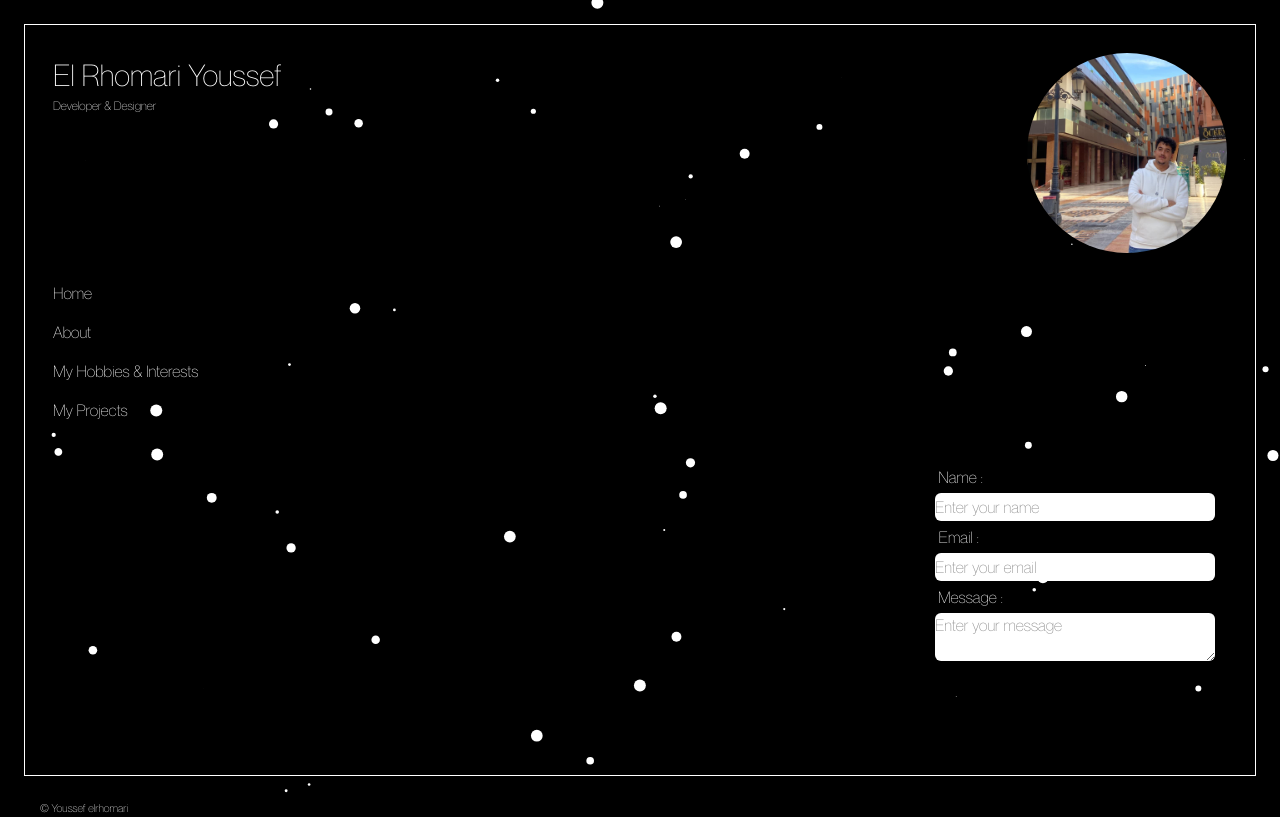
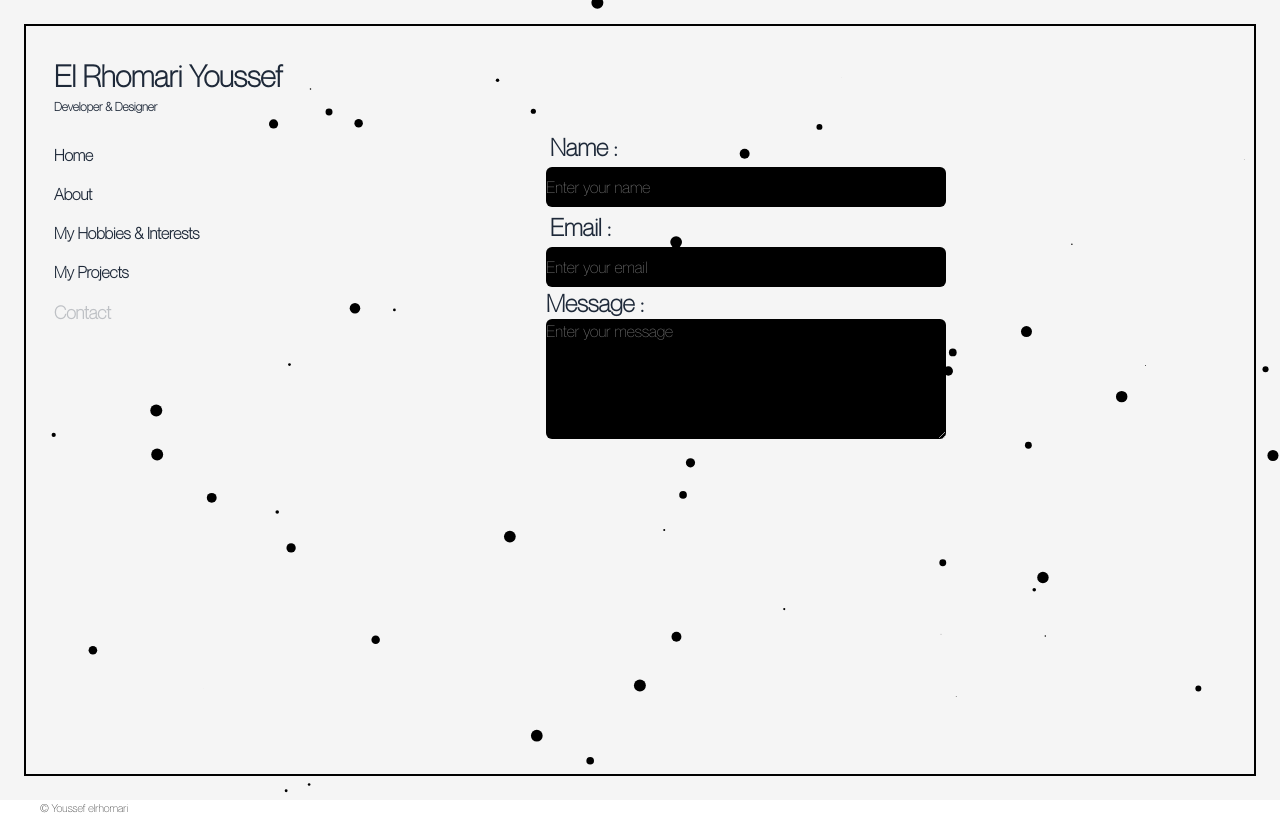
Before and after one commit to youssefeeeeee/Youssef-Portfolio, a Next.js app: page /contact in a window 1280 px wide. Built offline with nearby package versions, Linux system fonts and the light colour scheme.

Commit message:
new updates

```diff
--- a/app/Myprojects/page.js
+++ b/app/Myprojects/page.js
@@ -1,21 +1,54 @@
+"use client";
+import Navbar from "../components/page";
+import { useEffect, useRef } from "react";
+export default function Projects() {
+    const videoref = useRef([]);
+    useEffect(() => {
+        const observer = new IntersectionObserver(
+            (entries) => {
+                entries.forEach((entry) => {
+                    const video = entry.target;
+                    if(entry.isIntersecting){
+                        video.play();
+                    }
+                    else{
+                        video.pause();
+                    }
+                });
+            },
+            {threshold: 0.5}
+        );
+        videoref.current.forEach((video) =>{
+            if(video){
+                observer.observe(video);
+            }
+        })
+        return () => {
+           videoref.current.forEach((video) =>{
+            if(video){
+                observer.unobserve(video);
+            }
+        })
+        };
+    },[]);
 
-import Navbar from "../components/page";
-export default function Projects() {
     return (
         <div className="overflow-hidden">
             <Navbar/>
-            <div className="text-white flex justify-between ">
+            <div className="text-gray-800 flex justify-between ">
                 <div className="ml-10 mt-3">
                 <h2 className="text-2xl font-bold ">Mini-Game “Super voiture 2D” – C++ & SFML </h2>
                 <p> Developed a 2D car game using SFML library. </p>
                 <p> Implemented collision logic, scoring system, and obstacle generation. </p>
-                <a href="https://github.com/youssefeeeeee/Super-voiture-2D" className="bg-blue-950 rounded-md block w-30 p-1 text-center mt-2">GitHub</a>
+                <video src="/demovoi.mp4" muted playsInline className=" rounded-sm  w-100 h-50" ref={ (el) => {videoref.current[0] = el}}></video>
+                <a href="https://github.com/youssefeeeeee/Super-voiture-2D" className="bg-blue-950 text-white rounded-md block w-30 p-1 text-center mt-2">GitHub</a>
                 </div>
                 <div className="mt-3">
                 <h2 className="text-2xl font-bold ">Relational Database Project – SQL & MySQL </h2>
                 <p>Designed and implemented a relational database for a mock e-commerce store.</p>
                 <p> Created SQL queries for data management, reporting, and joins. </p>
-                <a href="https://github.com/youssefeeeeee/Projet-BDD" className="bg-blue-950 rounded-md w-30 p-1 block mt-2 text-center">GitHub</a>
+                <video src="/demoho.mp4" muted playsInline className=" rounded-sm  w-100 h-50" ref={(el) => {videoref.current[1] = el}}></video>
+                <a href="https://github.com/youssefeeeeee/Projet-BDD" className="bg-blue-950 text-white rounded-md w-30 p-1 block mt-2 text-center">GitHub</a>
                 </div>
             </div>
         </div>
--- a/app/about/page.js
+++ b/app/about/page.js
@@ -1,17 +1,21 @@
 import Navbar from "../components/page";
+import Image from "next/image";
 export default function About() {
   return (
     <div className="">
       <Navbar/>
-            {/*<h1 className="">About Me</h1>*/}
-            <div className="flex flex-col items-end mt-20">
-            <p className="text-white w-1/3">
+            <div className="flex  mt-10 translate-x-100">
+            <Image src="/port pic.jpg" width={200} height={200} className="rounded-full " alt="pic"/>
+            <div className="m-2">
+            <h1 className="text-gray-900 font-extrabold text-2xl mr-50 mb-2">About Me</h1>
+            <p className="text-gray-800 font-bold w-1/3">
                 My name is <strong>Youssef Elrhomari</strong>, a Computer Science student passionate
                 about software development and cybersecurity.
                 My goal is to become a cybersecurity expert by combining my skills in
                 programming, networking, and systems to build secure and innovative solutions.
             </p>
             </div>
+            </div>
     </div>
   )
 }
--- a/app/components/bg.js
+++ b/app/components/bg.js
@@ -52,7 +52,7 @@ export default function Bg() {
       const delta = time - prevTime;
 
       // Clear (full opaque black)
-      ctx.fillStyle = 'rgba(0, 0, 0, 1)';
+      ctx.fillStyle = 'rgba(245, 245, 245, 1)';
       ctx.fillRect(0, 0, c.width / dpr, c.height / dpr);
 
       const cx = (c.width / dpr) / 2;
@@ -60,7 +60,7 @@ export default function Bg() {
       const t = performance.now() * 0.001;
 
       const count = 100;
-      ctx.fillStyle = 'white';
+      ctx.fillStyle = 'black';
       const radius = 60;
       const diameter = radius * 2;
 
--- a/app/components/page.js
+++ b/app/components/page.js
@@ -15,13 +15,10 @@ export default function Navbar(){
         {href: "/contact",label: "Contact"}
     ];
     return (
-        <nav className=" text-white">
-            <div className="m-7 flex justify-between">
-            <div>
+        <nav className="text-gray-800 font-bold">
+            <div className="m-7 ">
             <h1 className="text-[30px] ">El Rhomari Youssef </h1>
             <p className="text-xs">Developer & Designer</p>
-            </div>
-            <Image src="/port pic.jpg" width={200} height={200} className="rounded-full " alt="pic"/>
             </div>
             <ul className=" flex flex-col gap-y-[15px] ml-7">
                 {links.map((link) => {
@@ -29,7 +26,7 @@ export default function Navbar(){
                     return (
                         <li key={link.href}>
                     {isactive && (
-                        <div className="text-lg">●</div>
+                        <div className="text-lg opacity-[0.25]">{link.label}</div>
                     )}
                     {!isactive && (
                         <Link href={link.href} className="transition-opacity duration-[0.4s] ease-[cubic-bezier(0.1, 0.4, 0.2, 1)] hover:opacity-[0.25]">{link.label}</Link>
--- a/app/components/splashscreen.js
+++ b/app/components/splashscreen.js
@@ -21,7 +21,7 @@ export default function Splashscreen() {
             return null;
         }
     return(
-        <div className={`fixed inset-0 flex items-center justify-center bg-black transition-opacity duration-500 ease-in-out ${isfadingout ?'opacity-0' : 'opacity-100'} `}>
+        <div className={`z-100 fixed inset-0 flex items-center justify-center bg-black transition-opacity duration-500 ease-in-out ${isfadingout ?'opacity-0' : 'opacity-100'} `}>
             <h1 className="text-3xl md:text-3xl font-bold text-white animate-fadeIn">
                 ElRhomari  Youssef  Portfolio
             </h1>
--- a/app/contact/page.js
+++ b/app/contact/page.js
@@ -3,14 +3,14 @@ export default function Contact(){
     return (
         <div>
             <Navbar/>
-            <div className="text-white mr-10">
-                <form className="flex flex-col items-end">
-                    <label className="mr-58 mb-1">Name : </label>
-                    <input type="text" className="bg-white text-black rounded-md w-70 h-7 " placeholder="Enter your name"/>
-                    <label className="mr-59 mb-1 mt-1">Email : </label>
-                    <input type="email"  className="bg-white text-black rounded-md w-70 h-7" placeholder="Enter your email"/>
-                    <label className="mr-53 mb-1 mt-1" >Message : </label>
-                    <textarea placeholder="Enter your message"  className="bg-white text-black rounded-md w-70"></textarea>
+            <div className="text-gray-800 absolute translate-x-130 -translate-y-50" >
+                <form className="flex flex-col">
+                    <label className="m-1 font-bold text-2xl">Name : </label>
+                    <input type="text" className="bg-black text-white rounded-md w-100 h-10 " placeholder="Enter your name"/>
+                    <label className="font-bold m-1 text-2xl">Email : </label>
+                    <input type="email"  className="bg-black text-white rounded-md w-100 h-10" placeholder="Enter your email"/>
+                    <label className="font-bold text-2xl" >Message : </label>
+                    <textarea placeholder="Enter your message"  className="bg-black text-white rounded-md w-100 " rows={5}></textarea>
                 </form>
             </div>
         </div>
--- a/app/globals.css
+++ b/app/globals.css
@@ -6,8 +6,7 @@
 }
 
 @theme inline {
-  --color-background: var(--background);
-  --color-foreground: var(--foreground);
+
   --font-sans: var(--font-geist-sans);
   --font-mono: var(--font-geist-mono);
 }
@@ -23,7 +22,6 @@ body {
   background: var(--background);
   color: var(--foreground);
   font-family: 'Neue Montreal', sans-serif;
-  background-color: black;
   overflow: hidden;
 }
 
--- a/app/layout.js
+++ b/app/layout.js
@@ -28,11 +28,11 @@ export default function RootLayout({ children }) {
         className={`${geistSans.variable} ${geistMono.variable} antialiased `}
       >
         <Splashscreen />
-        <main className="border border-white min-h-[calc(100vh-1rem)] sm:min-h-[calc(100vh-3rem)] m-4 sm:m-6 sm:mb-6 ">
+        <main className="border-2 border-black  min-h-[calc(100vh-1rem)] sm:min-h-[calc(100vh-3rem)] m-4 sm:m-6 sm:mb-6 ">
          <div className=""> {children} </div>
           <div className="absolute inset-0 z-[-1] "> <Bg/> </div>
         </main>
-        <footer className="text-white ml-10 text-[11px]">&copy; Youssef elrhomari</footer>
+        <footer className="ml-10 text-[11px]">&copy; Youssef elrhomari</footer>
       </body>
     </html>
   );
--- a/app/myhandi/page.js
+++ b/app/myhandi/page.js
@@ -1,10 +1,10 @@
 import Navbar from "../components/page";
 export default function MyHandi() {
     return (
-        <div className="  ">
+        <div>
             <Navbar/>
-            <div className="mt-20 flex flex-col items-end ">
-                <ul className="text-white list-disc " >
+            <div className="mt-10 flex flex-col items-end mr-10">
+                <ul className="text-gray-800 font-bold list-disc ">
                     <li>Web development and creating personal projects</li>
                     <li>Learning new techniques in cybersecurity</li>
                     <li>Reading books on computer science and new technologies</li>
--- a/app/page.js
+++ b/app/page.js
@@ -2,12 +2,11 @@ import Link from "next/link";
 import Navbar from "./components/page";
 export default function Home() {
   return (
-    <div className="text-white">
+    <div className="text-gray-800 font-bold ">
     <Navbar/>
     <section className="flex flex-col items-end mt-20 ">
-      <p className="mr-25">HI, I am Youssef</p>
-      <p className="m-2">I am learning Next.js and this is my first project.</p>
-      <button className="mr-55 mt-1 bg-white text-black rounded-md p-1"><Link href="/about">About Me</Link></button>
+      <p className="m-2 max-w-[500px]">HI, I am Youssef, I am learning Next.js and this is my first project and if you want to know more about me click the button.</p>
+      <button className="mr-55 mt-1 bg-black text-white rounded-md p-1"><Link href="/about">About Me</Link></button>
       </section>
     </div>
   );
```
Also changed, not shown: 2 other files (tests, documents, lock files or other folders).
